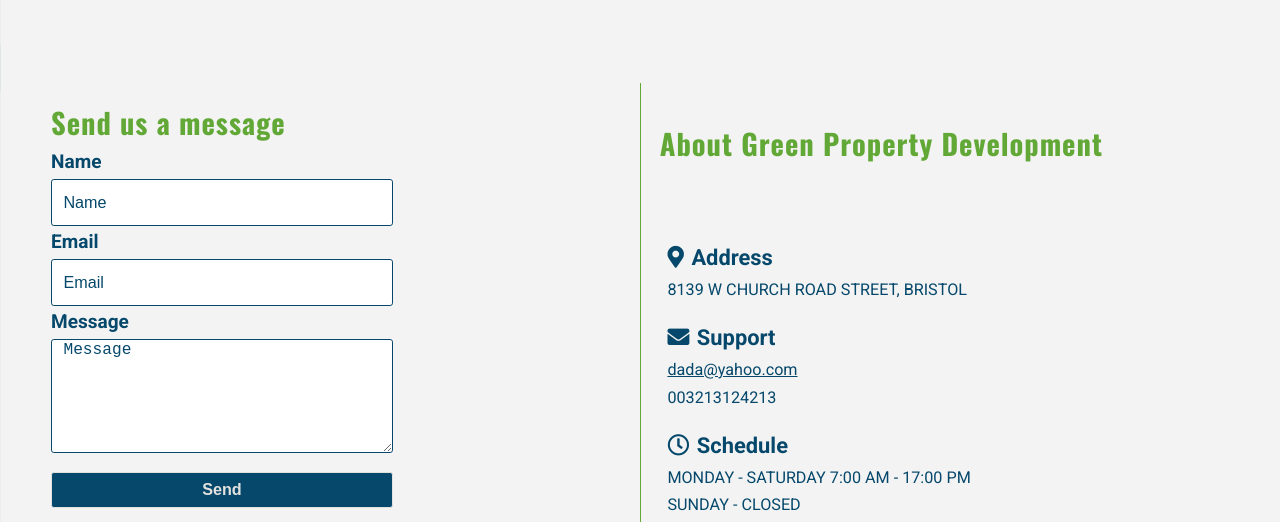
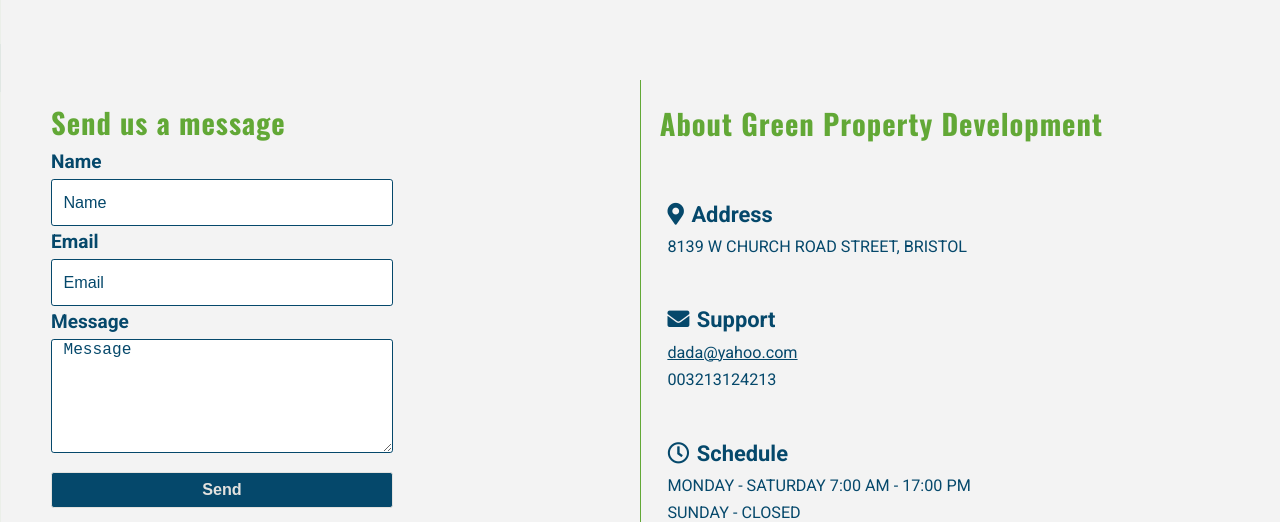
Before and after one commit to echo7yankee/Greenway-property-development, a plain HTML site: page contact.html in a window 1280 px wide. Shown: the part 276-798 px from the top of the page. Drawn offline with nearby package versions, Linux system fonts and the light colour scheme.

Commit message:
fixed info contact height bigger

```diff
--- a/css/contactContact-sass/_contact.scss
+++ b/css/contactContact-sass/_contact.scss
@@ -186,6 +186,10 @@
   }
 
   &__info {
+    display: flex;
+    flex-direction: column;
+    justify-content: space-around;
+    min-height: 50vh;
     @media screen and (max-width: 992px) {
       display: flex;
       flex-direction: column;
```
Also changed, not shown: css/main-sass/main.css, 1 other file.
